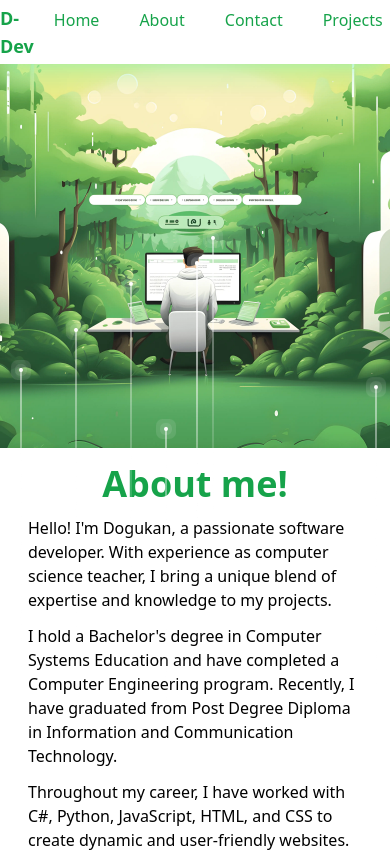
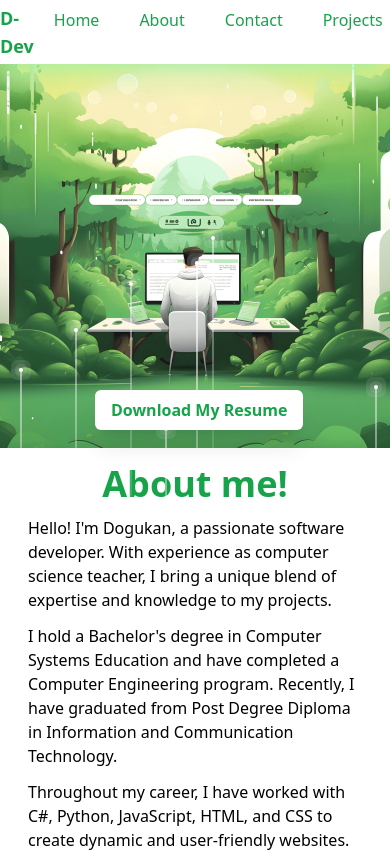
Before and after one commit to gorthar/genelbirisim, a React (Vite) app: page / in a window 390 px wide. Shown: the top 852 px of the page. Built offline with nearby package versions, Linux system fonts and the light colour scheme; no server answers.

Commit message:
feat: Add resume download button in Hero component
Added a new button in the Hero component to allow users to download my resume. When clicked, it triggers an event tracking for resume download using ReactGA. This enhancement improves user

```diff
--- a/src/page-structure/Hero/Hero.jsx
+++ b/src/page-structure/Hero/Hero.jsx
@@ -57,6 +57,24 @@ const Hero = () => {
       <span></span>
       <span></span>
       <span id="middle"></span>
+
+      <a
+        href={resume}
+        className="md:hidden relative top-[85%] left-[calc(50%-100px)]"
+      >
+        <button
+          className=" bg-white text-green-600 px-4 py-2 shadow-xl rounded-md hover:bg-green-700 transition duration-300 ease-in-out font-semibold"
+          onClick={() => {
+            ReactGA.event({
+              category: "Resume",
+              action: "Downloaded Resume",
+              label: "Resume",
+            });
+          }}
+        >
+          Download My Resume
+        </button>
+      </a>
     </div>
   );
 };
```
